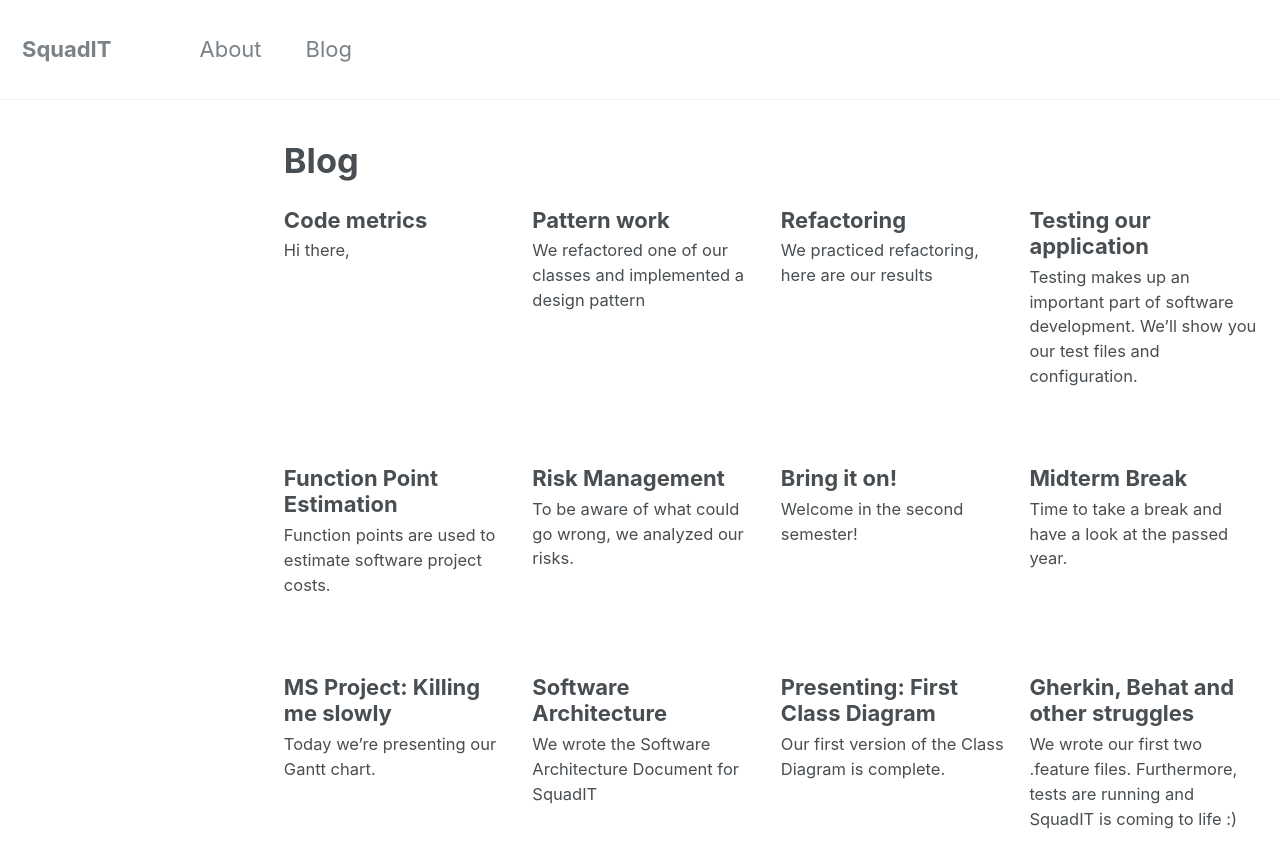
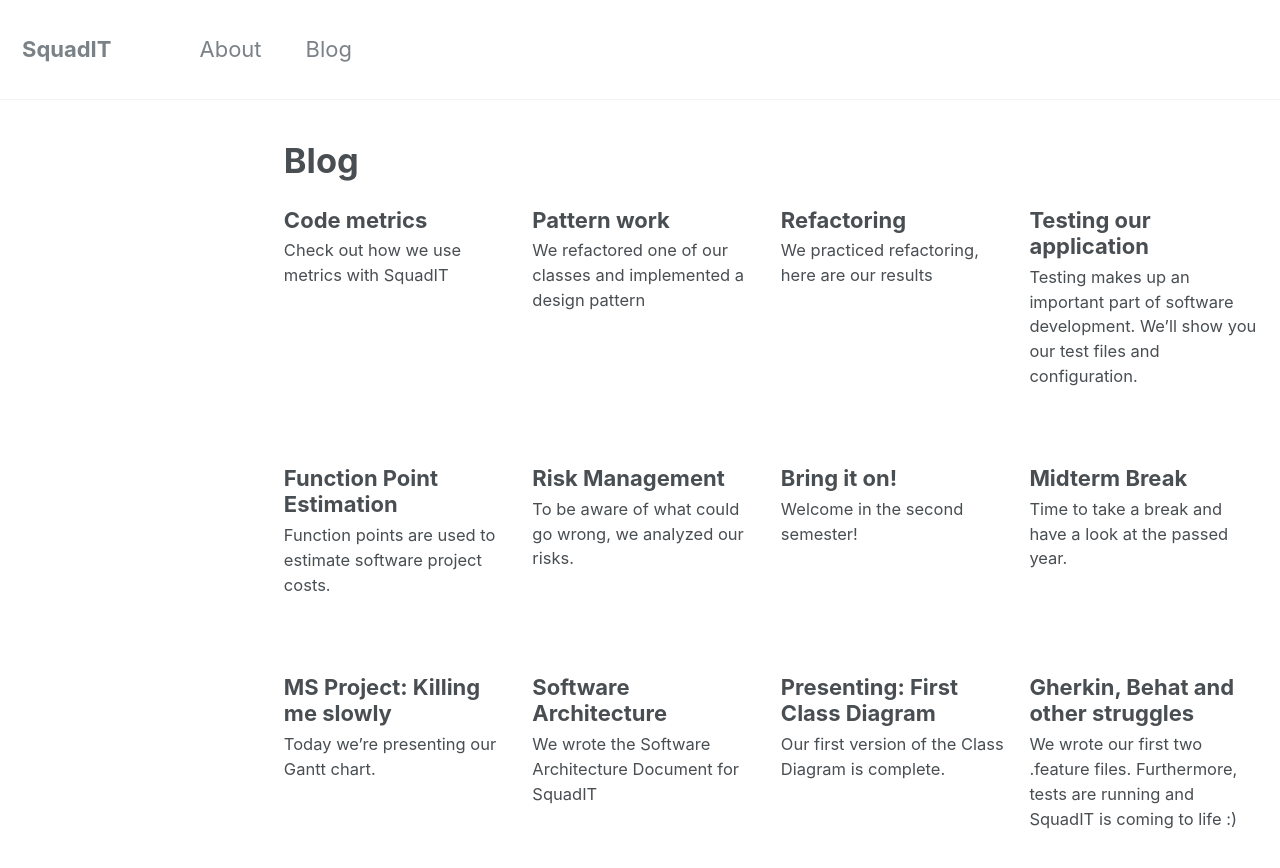
Before and after one commit to PalatinCoder/SquadIT, a Jekyll site: the page built from _pages/blog.html, in a window 1280 px wide and 900 px high. Shown: the top 868 px of the window. Built offline with Jekyll 4.4.1, drawn with Linux system fonts in a browser that asks for light colours.

Commit message:
TASK: Add excerpt to blog entry
For the sake of consistency

```diff
--- a/_posts/2017-05-27-metrics.md
+++ b/_posts/2017-05-27-metrics.md
@@ -1,6 +1,7 @@
 ---
 title: Code metrics
 author: Jan
+excerpt: Check out how we use metrics with SquadIT
 ---
 
 Hi there,
```
